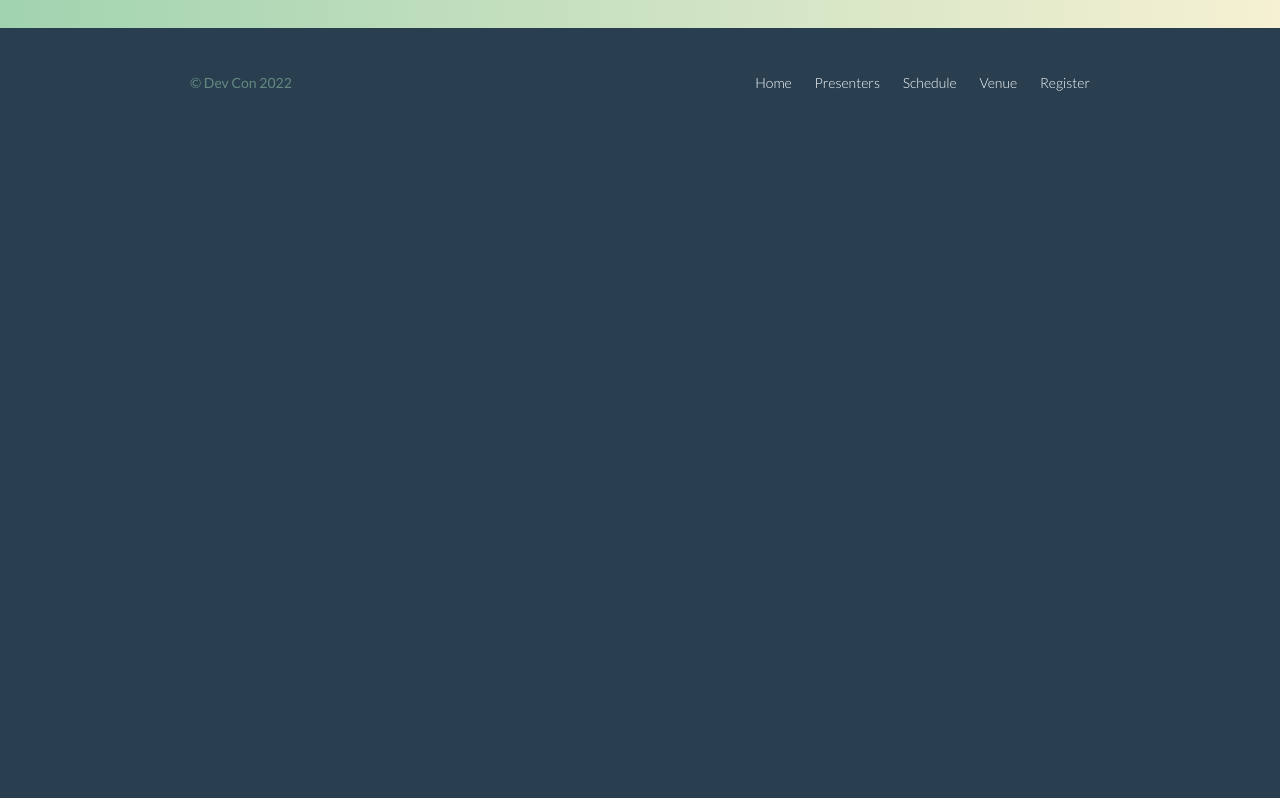
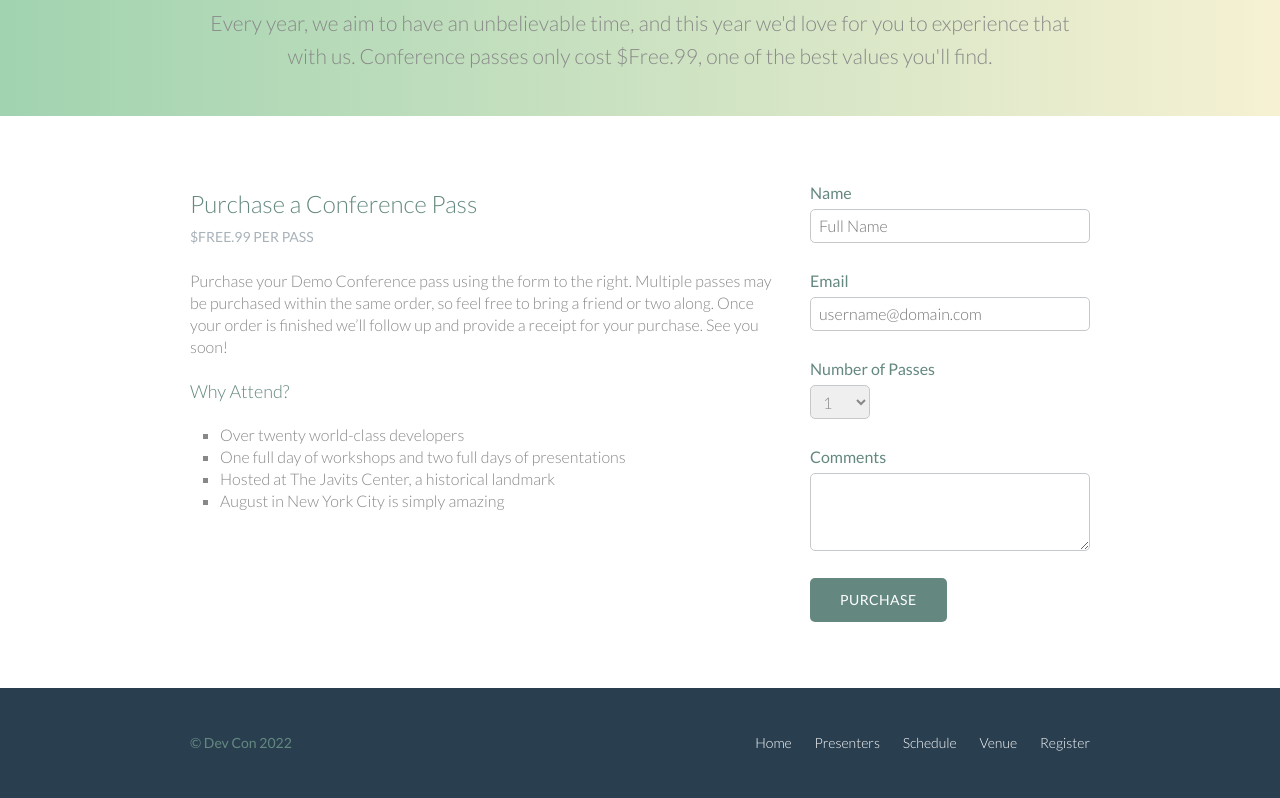
Before and after one commit to devfep/demo-con, a plain HTML site: page register.html in a window 1280 px wide. Shown: the part 280-1078 px from the top of the page. Before the commit the page ends 800 px from the top, so only its background shows below. Drawn offline with Linux system fonts and the light colour scheme.

Commit message:
add form to register subpage

```diff
--- a/assets/stylesheets/styles.css
+++ b/assets/stylesheets/styles.css
@@ -396,6 +396,16 @@ BUTTONS
   color: #648880;
 }
 
+.btn-default {
+  border: 0;
+  background: #648880;
+  padding: 11px 30px;
+  font-size: 14px;
+}
+.btn-default:hover {
+  background: #77a198;
+}
+
 /*
 ===========================================
 HOME
@@ -470,7 +480,6 @@ PRIMARY FOOTER
   vertical-align: top;
 }
 
-
 /*
   ========================================
   VENUE
@@ -487,3 +496,51 @@ PRIMARY FOOTER
 .venue-map {
   height: 264px;
 }
+
+/*
+  ========================================
+  REGISTER
+  ========================================
+*/
+
+.why-attend {
+  list-style: square;
+  margin: 0 0 22px 30px;
+}
+
+form {
+  margin-bottom: 22px;
+}
+input,
+select,
+textarea {
+  font: 300 16px/22px "Lato", "Open Sans", "Helvetica Neue", Helvetica, Arial,
+    sans-serif;
+}
+
+.register-group label {
+  color: #648880;
+  cursor: pointer;
+  font-weight: 400;
+}
+.register-group input,
+.register-group select,
+.register-group textarea {
+  border: 1px solid #c6c9cc;
+  border-radius: 5px;
+  color: #888;
+  display: block;
+  margin: 5px 0 27px 0;
+  padding: 5px 8px;
+}
+.register-group input,
+.register-group textarea {
+  width: 100%;
+}
+.register-group select {
+  height: 34px;
+  width: 60px;
+}
+.register-group textarea {
+  height: 78px;
+}
--- a/register.html
+++ b/register.html
@@ -35,10 +35,69 @@
     </header>
 
     <section class="row-alt">
-      <div class="container">
-        <h1>...</h1>
+      <div class="lead container">
+        <h1>Register</h1>
+        <p>Every year, we aim to have an unbelievable time, and this year we'd love for you to experience that with us. Conference passes only cost $Free.99, one of the best values you'll find.</p>
       </div>
     </section>
+
+    <section class="row">
+        <div class="grid">
+
+            <section class="col-2-3">
+                <h2>Purchase a Conference Pass</h2>
+                <h5>$Free.99 per Pass</h5>
+
+                <p>Purchase your Demo Conference pass using the form to the right. Multiple passes may be purchased within the same
+                    order, so feel free to bring a friend or two along. Once your order is finished we&#8217;ll follow up and provide a
+                    receipt for your purchase. See you soon!</p>
+
+                <h4>Why Attend?</h4>
+
+                <ul class="why-attend">
+                    <li>Over twenty world-class developers</li>
+                    <li>One full day of workshops and two full days of presentations</li>
+                    <li>Hosted at The Javits Center, a historical landmark</li>
+                    <li>August in New York City is simply amazing</li>
+                </ul>
+
+            </section><!--
+
+        --><form class="col-1-3" action="#" method="post">
+                <fieldset class="register-group">
+                    <label>
+                        Name
+                        <input type="text" name="name" placeholder="Full Name" required>
+                    </label>
+                    <label>
+                        Email
+                        <input type="email" name="email" placeholder="username@domain.com" required>
+                    </label>
+
+                    <label>
+                        Number of Passes
+                        <select name="quantity" required>
+                            <option value="1" selected>1</option>
+                            <option value="2">2</option>
+                            <option value="3">3</option>
+                            <option value="4">4</option>
+                            <option value="5">5</option>
+                        </select>
+                    </label>
+                    <label>
+                        Comments
+                        <textarea name="comments"></textarea>
+                    </label>
+                </fieldset>
+                <input class="btn btn-default" type="submit" name="submit" value="Purchase">
+            </form>
+
+        </div>
+    </section>
+
+
+
+
 
     <footer class="primary-footer container group">
       <small>&copy; Dev Con 2022</small>
```
